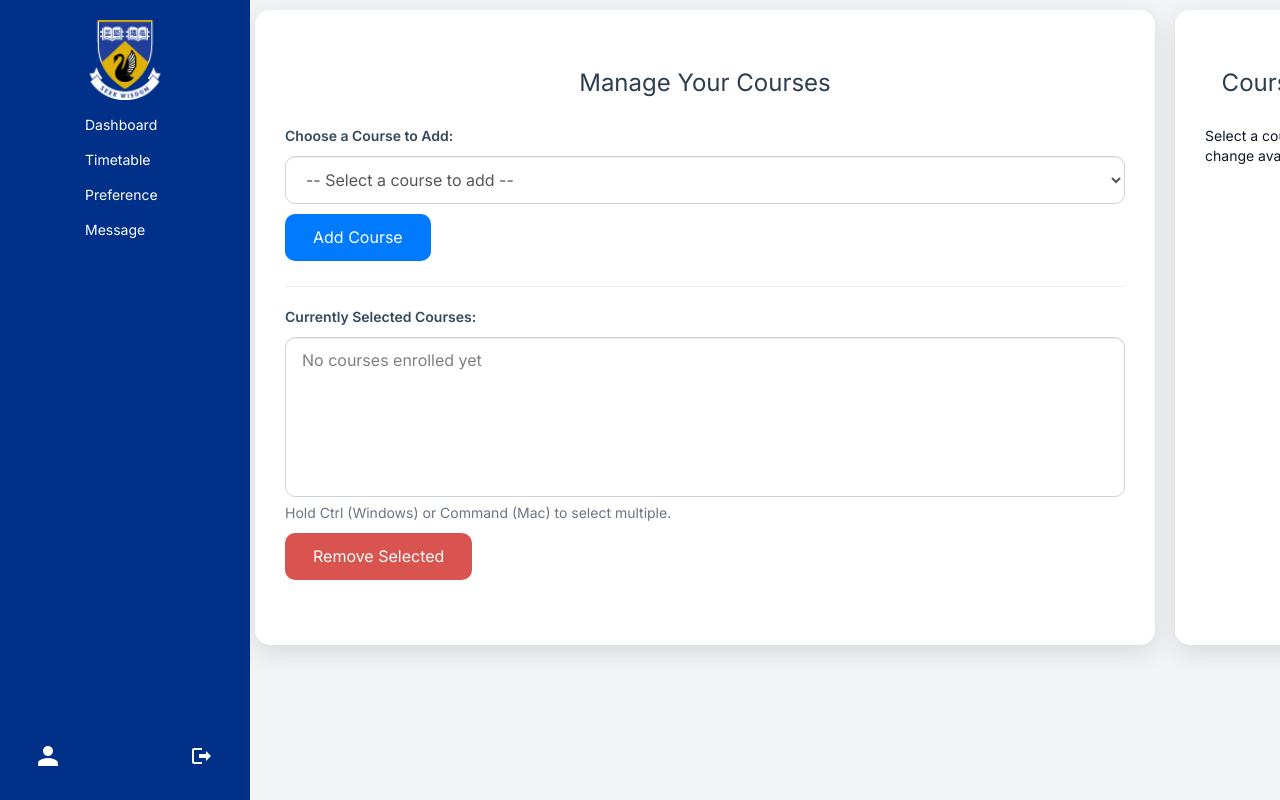
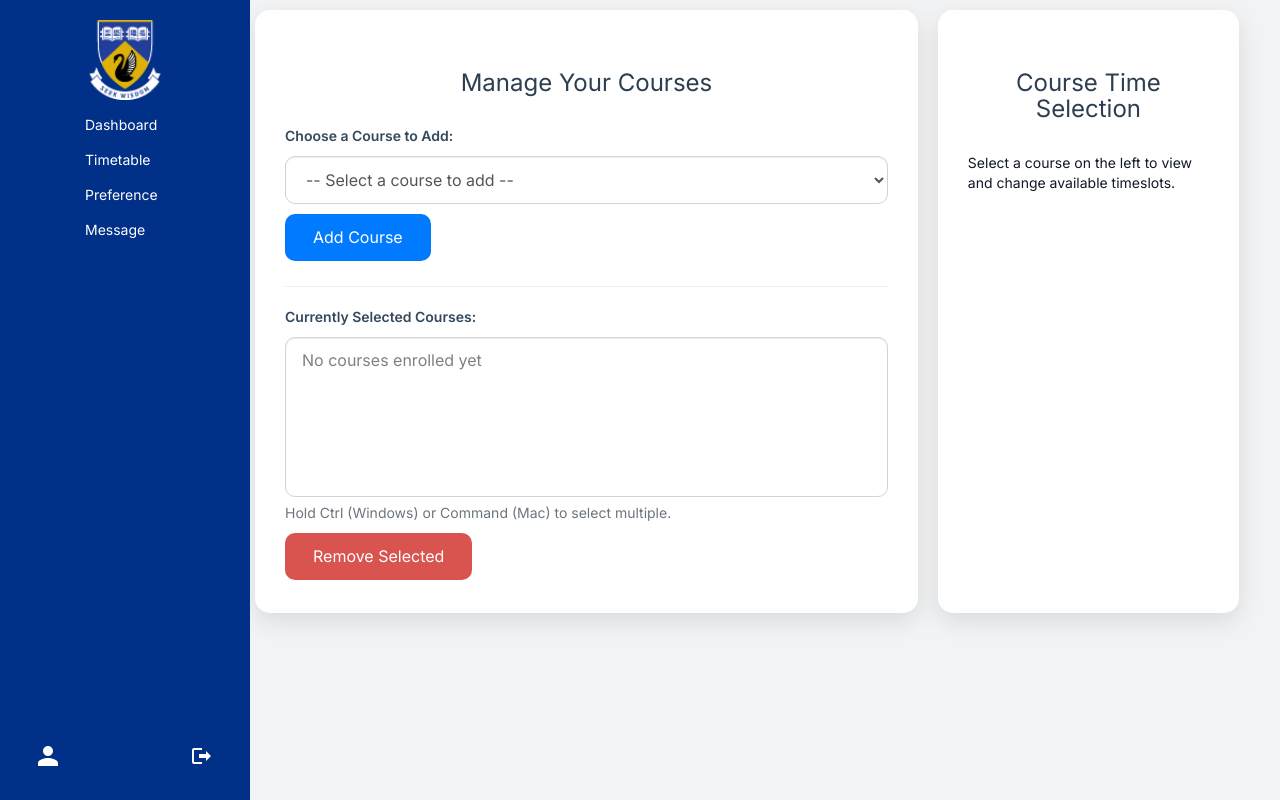
Before and after one commit to Liujialin0820/CITS5505, a Flask app: template templates/front/preference.html in a window 1280 px wide. Run offline with Flask 3, Linux system fonts and the light colour scheme; the template is opened without the code that fills it, so the values that code supplies are empty; some libraries are stand-ins or nearby versions.

Commit message:
adjust height

```diff
--- a/templates/front/preference.html
+++ b/templates/front/preference.html
@@ -8,9 +8,9 @@ Management System {% endblock %} {% block head %}
 {% endblock %}
 {% block main_content %}
 <div class="main-wrapper">
-  <div class="row" style="display: flex; gap: 20px">
+  <div class="row" style="display: flex; gap: 20px; height:95%; width: 80%;">
     <!-- Left card: Add new course + Selected courses -->
-    <div class="card-box" style="flex: 2.5; min-width: 900px;">
+    <div class="card-box" style="flex: 2.5; width: 100%;">
       <h3>Manage Your Courses</h3>
 
       <!-- Add new course -->
```
